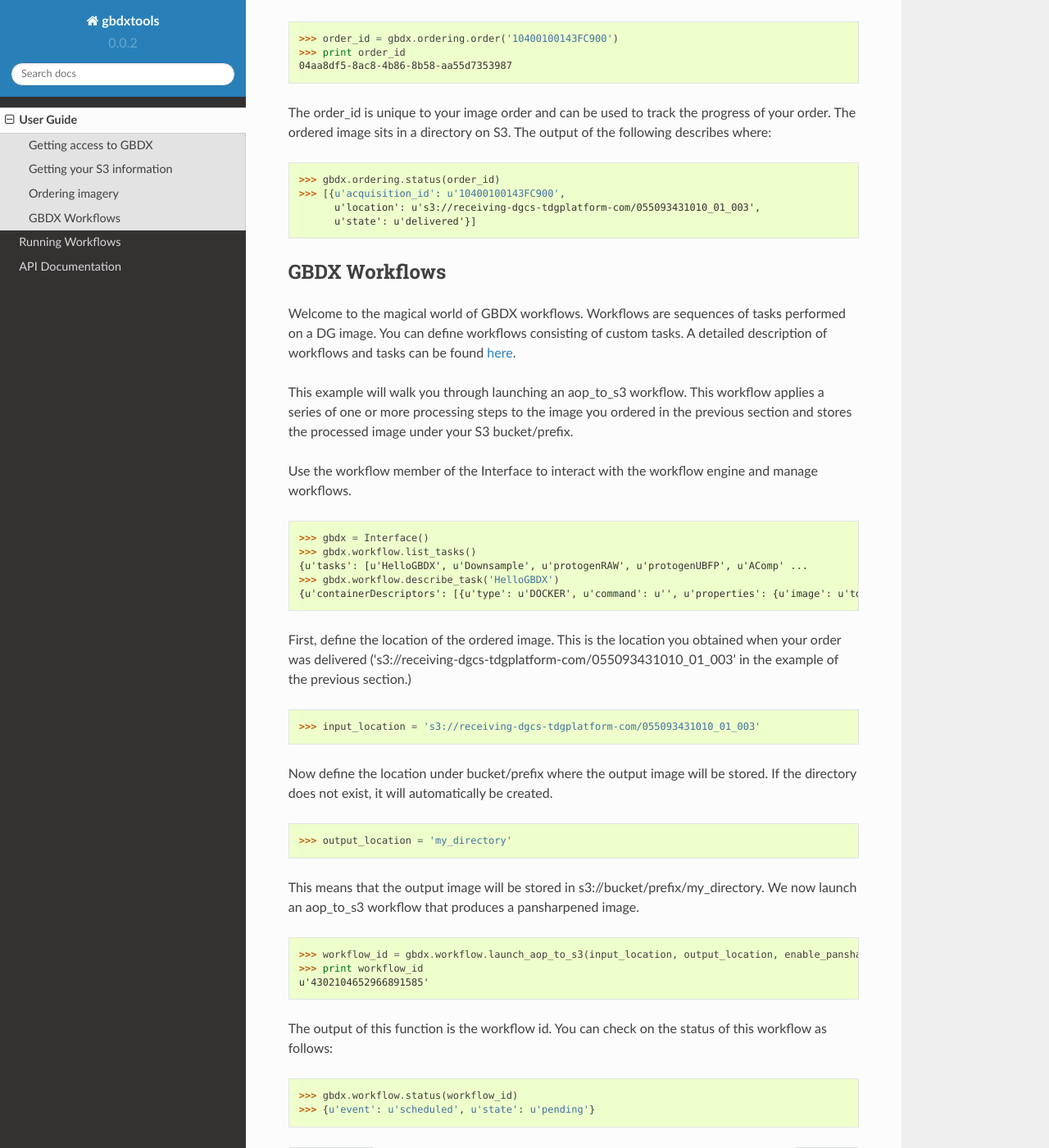
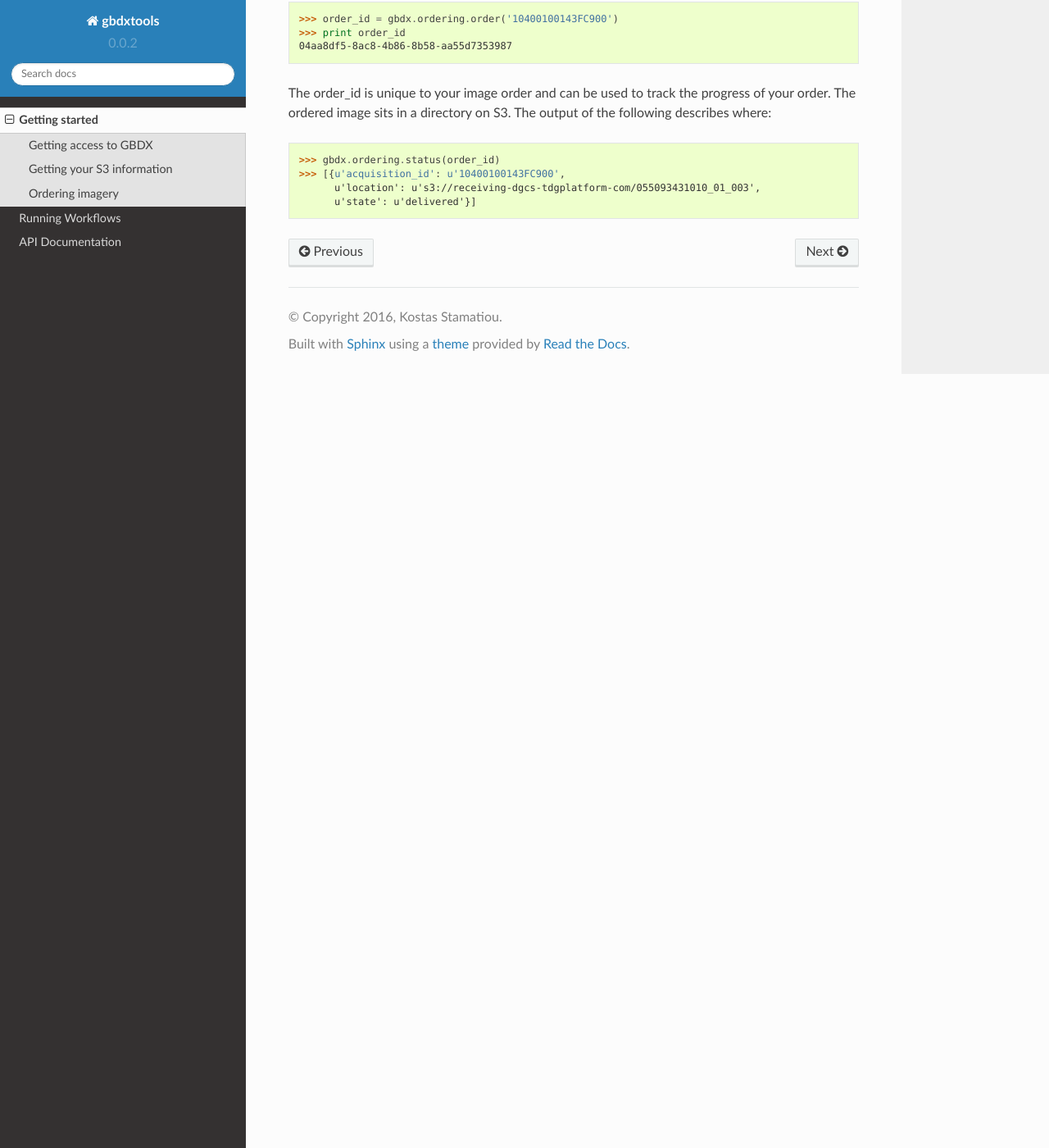
Before and after one commit to DigitalGlobe/gbdxtools, a Sphinx documentation site: the page built from docs/user_guide.rst, in a window 1280 px wide and 1400 px high, scrolled down 1050 px. Shown: the whole window at 82% size. Built offline with Sphinx 7.4.7 and the Read the Docs theme 2.0.0, drawn with Linux system fonts in a browser that asks for light colours; some of the changed text lies outside the part shown.

Commit message:
made some changes

```diff
--- a/docs/running_workflows.rst
+++ b/docs/running_workflows.rst
@@ -1,5 +1,8 @@
 Running Workflows
-==========
+=================
+
+Welcome to the exciting world of GBDX workflows. Workflows are sequences of tasks performed on a DG image.
+You can define workflows consisting of custom tasks. A detailed description of workflows and tasks can be found `here`_.
 
 Quick workflow example
 -----------------------
--- a/docs/user_guide.rst
+++ b/docs/user_guide.rst
@@ -1,5 +1,5 @@
-User Guide
-==========
+Getting started
+===============
 
 Getting access to GBDX
 -----------------------
@@ -39,9 +39,9 @@
 Ordering imagery
 ----------------
 
-This guide uses v2 of the GBDX ordering API. Ordering API v1 was set to phase out on 02/25/2016.
+This guide uses v2 of the GBDX ordering API. Ordering API v1 was deprecated on 02/25/2016.
 
-Use the ordering member of the Interface to order and status imagery
+Use the ordering member of the Interface to order and status imagery.
 
 To order the image with DG factory catalog id 10400100143FC900:
 
@@ -60,56 +60,3 @@
    >>> [{u'acquisition_id': u'10400100143FC900',
          u'location': u's3://receiving-dgcs-tdgplatform-com/055093431010_01_003',
          u'state': u'delivered'}]
-
-GBDX Workflows
---------------------
-
-Welcome to the magical world of GBDX workflows. Workflows are sequences of tasks performed on a DG image.
-You can define workflows consisting of custom tasks. A detailed description of workflows and tasks can be found `here`_.
-
-This example will walk you through launching an aop_to_s3 workflow.
-This workflow applies a series of one or more processing steps to the image you ordered in the previous section and stores the
-processed image under your S3 bucket/prefix.
-
-Use the workflow member of the Interface to interact with the workflow engine and manage workflows.
-
-.. code-block:: pycon
-
-   >>> gbdx = Interface()
-   >>> gbdx.workflow.list_tasks()
-   {u'tasks': [u'HelloGBDX', u'Downsample', u'protogenRAW', u'protogenUBFP', u'AComp' ...
-   >>> gbdx.workflow.describe_task('HelloGBDX')
-   {u'containerDescriptors': [{u'type': u'DOCKER', u'command': u'', u'properties': {u'image': u'tdgp/hello_gbdx:latest'}}], u'description': u'Get a personalized greeting to GBDX', u'inputPortDescriptors': [{u'required': True, u'type': u'string', u'description': u'Enter your name here for a personalized greeting to the platform.', u'name': u'your_name'}], u'outputPortDescriptors': [{u'required': True, u'type': u'txt', u'description': u'The output directory of text file', u'name': u'data'}], u'properties': {u'isPublic': True, u'timeout': 7200}, u'name': u'HelloGBDX'}
-
-First, define the location of the ordered image. This is the location you obtained when your order was delivered
-('s3://receiving-dgcs-tdgplatform-com/055093431010_01_003' in the example of the previous section.)
-
-.. code-block:: pycon
-
-   >>> input_location = 's3://receiving-dgcs-tdgplatform-com/055093431010_01_003'
-
-Now define the location under bucket/prefix where the output image will be stored.
-If the directory does not exist, it will automatically be created.
-
-.. code-block:: pycon
-
-   >>> output_location = 'my_directory'
-
-This means that the output image will be stored in s3://bucket/prefix/my_directory.
-We now launch an aop_to_s3 workflow that produces a pansharpened image.
-
-.. code-block:: pycon
-
-   >>> workflow_id = gbdx.workflow.launch_aop_to_s3(input_location, output_location, enable_pansharpen='true')
-   >>> print workflow_id
-   u'4302104652966891585'
-
-The output of this function is the workflow id.
-You can check on the status of this workflow as follows:
-
-.. code-block:: pycon
-
-   >>> gbdx.workflow.status(workflow_id)
-   >>> {u'event': u'scheduled', u'state': u'pending'}
-
-.. _`here`: http://gbdxdocs.digitalglobe.com/docs/workflow-api-course
```
